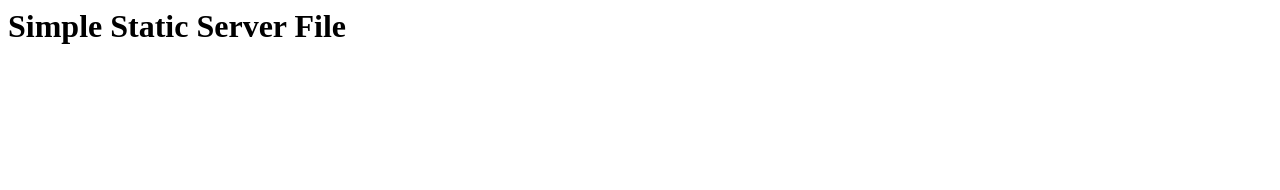
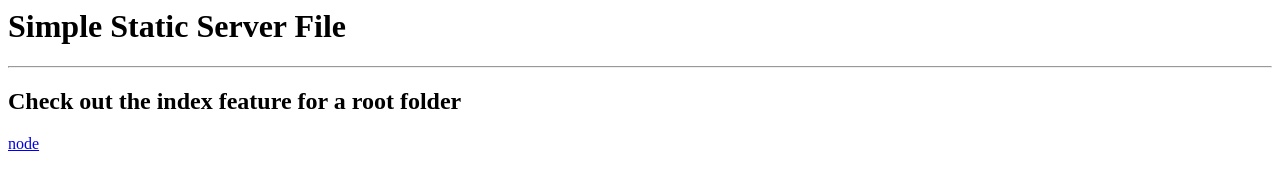
Before and after one commit to dustinpfister/nodejs-simple-static-server-file, a plain HTML site: page index.html in a window 1280 px wide. Drawn offline with Linux system fonts and the light colour scheme.

Commit message:
index.html has a link to the node folder

```diff
--- a/index.html
+++ b/index.html
@@ -4,5 +4,8 @@
     </head>
     <body>
         <h1>Simple Static Server File</h1>
+        <hr>
+        <h2>Check out the index feature for a root folder</h2>
+        <a href="/node">node</a>
     </body>
 </html>
```
